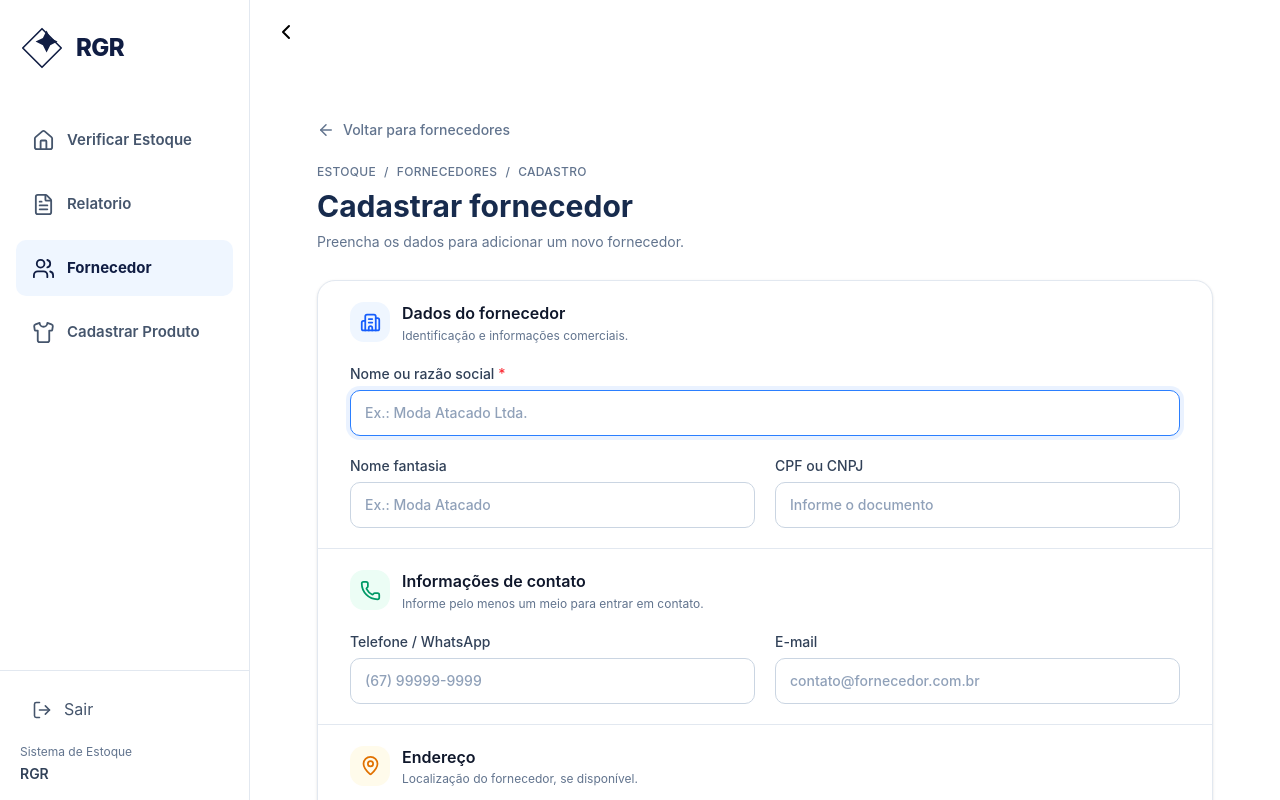
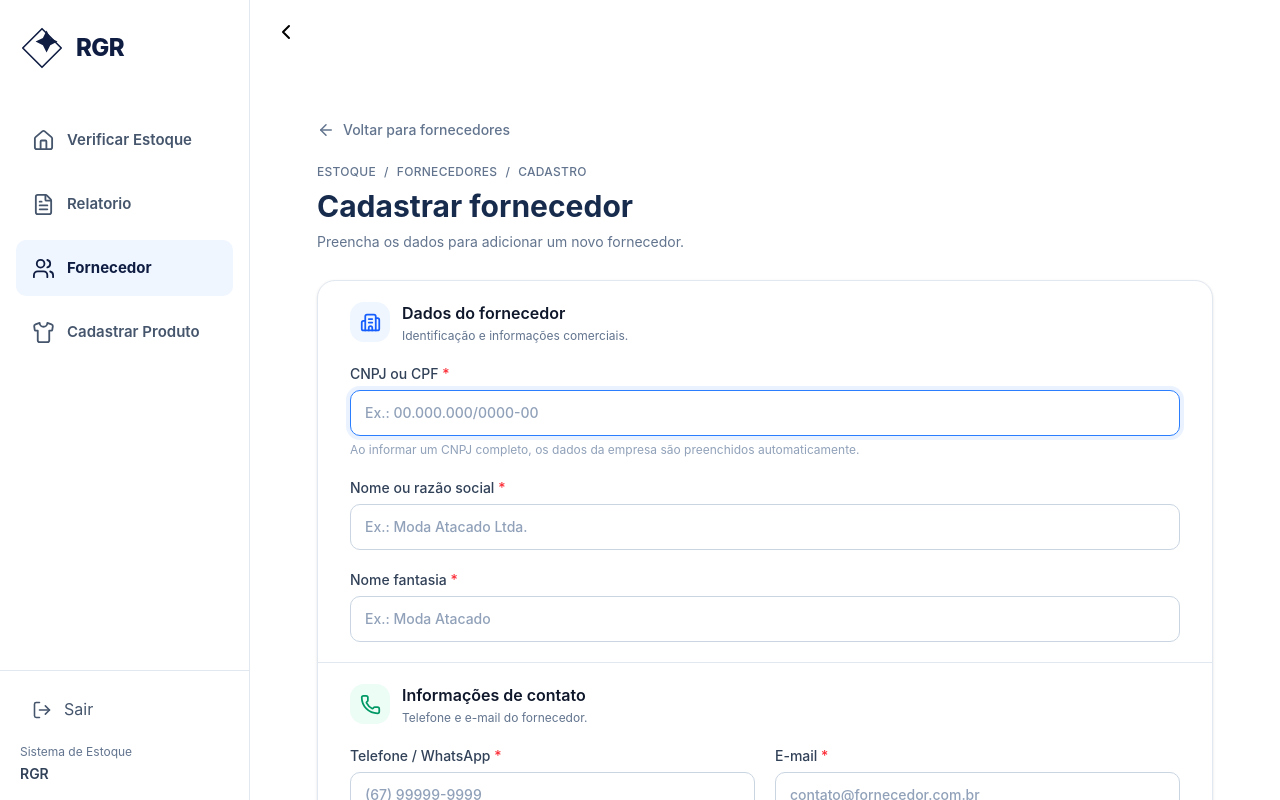
Before and after one commit to FlavioRamosFR/progWebSemestral, a Next.js app in the folder frontend/: page /rgr/provider/registerProvider in a window 1280 px wide. Built offline with nearby package versions, Linux system fonts and the light colour scheme; no server answers.

Commit message:
feat: add public api for cnpj

```diff
--- a/frontend/app/rgr/provider/registerProvider/page.tsx
+++ b/frontend/app/rgr/provider/registerProvider/page.tsx
@@ -1,13 +1,13 @@
-
 'use client';
 
 import { useEffect, useState, type FormEvent } from 'react';
 import Link from 'next/link';
 import { useRouter } from 'next/navigation';
-import { ArrowLeft, Building2, Save, X, Store, Mail, Phone, MapPin, } from 'lucide-react';
+import { ArrowLeft, Building2, Loader2, Save, X, Phone, MapPin } from 'lucide-react';
 import { formProductService as providerService } from '@/services/provider/provider.service';
 import { maskCep, maskCpfCnpj, maskPhone } from '@/utils/masks';
 import { cepService } from '@/services/cepService';
+import { cnpjService, type CnpjData } from '@/services/cnpjService';
 
 interface Fornecedor {
   id: string;
@@ -38,6 +38,45 @@ const FORMULARIO_VAZIO: FormularioFornecedor = {
   observacoes: '',
 };
 
+function somenteNumeros(valor: string) {
+  return valor.replace(/\D/g, '');
+}
+
+// Todos os campos são obrigatórios, exceto "observacoes"
+const CAMPOS_OBRIGATORIOS: {
+  campo: keyof FormularioFornecedor;
+  rotulo: string;
+}[] = [
+  { campo: 'documento', rotulo: 'CNPJ ou CPF' },
+  { campo: 'nome', rotulo: 'nome ou razão social' },
+  { campo: 'nomeFantasia', rotulo: 'nome fantasia' },
+  { campo: 'telefone', rotulo: 'telefone' },
+  { campo: 'email', rotulo: 'e-mail' },
+  { campo: 'cep', rotulo: 'CEP' },
+  { campo: 'endereco', rotulo: 'endereço' },
+  { campo: 'cidade', rotulo: 'cidade' },
+  { campo: 'estado', rotulo: 'UF' },
+];
+
+// A BrasilAPI devolve endereço e cidade em maiúsculas: "AVENIDA PAULISTA" -> "Avenida Paulista"
+function capitalizar(texto: string) {
+  return texto
+    .toLowerCase()
+    .replace(/(^|\s)\S/g, (letra) => letra.toUpperCase());
+}
+
+function montarEndereco(empresa: CnpjData) {
+  const rua = [empresa.descricao_tipo_de_logradouro, empresa.logradouro]
+    .filter(Boolean)
+    .join(' ');
+
+  if (!rua) return '';
+
+  return empresa.numero
+    ? `${capitalizar(rua)}, ${empresa.numero}`
+    : capitalizar(rua);
+}
+
 export default function CadastrarFornecedorPage() {
   const router = useRouter();
 
@@ -48,6 +87,7 @@ export default function CadastrarFornecedorPage() {
   const [naoEncontrado, setNaoEncontrado] = useState(false);
   const [erro, setErro] = useState('');
   const [salvando, setSalvando] = useState(false);
+  const [buscandoCnpj, setBuscandoCnpj] = useState(false);
 
   useEffect(() => {
     const idUrl = new URLSearchParams(window.location.search).get('id');
@@ -76,9 +116,19 @@ export default function CadastrarFornecedorPage() {
     let valorFormatado = valor;
 
     switch (campo) {
-      case 'documento':
+      case 'documento': {
         valorFormatado = maskCpfCnpj(valor);
+
+        const digitos = somenteNumeros(valorFormatado);
+        const documentoMudou =
+          digitos !== somenteNumeros(formulario.documento);
+
+        // CNPJ completo (14 dígitos): busca os dados da empresa e preenche o formulário
+        if (digitos.length === 14 && documentoMudou) {
+          buscarCnpj(digitos);
+        }
         break;
+      }
 
       case 'telefone':
         valorFormatado = maskPhone(valor);
@@ -90,19 +140,84 @@ export default function CadastrarFornecedorPage() {
     }
 
     setFormulario((atual) => ({ ...atual, [campo]: valorFormatado }));
-    setErro('')
+    setErro('');
   }
+
+  async function buscarCnpj(cnpj: string) {
+    setBuscandoCnpj(true);
+
+    try {
+      const empresa = await cnpjService(cnpj);
+
+      setFormulario((atual) => {
+        // Se o CNPJ foi alterado enquanto a busca rodava, ignora essa resposta
+        if (somenteNumeros(atual.documento) !== cnpj) return atual;
+
+        // Os dados da empresa substituem o que já estava preenchido.
+        // O que a Receita não informa fica vazio para ser preenchido à mão.
+        // As observações não vêm da API e são mantidas.
+        return {
+          ...atual,
+          nome: empresa.razao_social || '',
+          nomeFantasia: empresa.nome_fantasia || '',
+          telefone: empresa.ddd_telefone_1
+            ? maskPhone(empresa.ddd_telefone_1)
+            : '',
+          email: empresa.email ? empresa.email.toLowerCase() : '',
+          cep: empresa.cep ? maskCep(String(empresa.cep)) : '',
+          endereco: montarEndereco(empresa),
+          cidade: empresa.municipio ? capitalizar(empresa.municipio) : '',
+          estado: empresa.uf || '',
+        };
+      });
+
+      setErro('');
+    } catch (error) {
+      setErro(
+        error instanceof Error
+          ? error.message
+          : 'Não foi possível consultar o CNPJ.',
+      );
+    } finally {
+      setBuscandoCnpj(false);
+    }
+  }
+
   async function salvarFornecedor(event: FormEvent<HTMLFormElement>) {
     event.preventDefault();
     setErro('');
 
-    if (!formulario.nome.trim()) {
-      setErro('Informe o nome ou a razão social do fornecedor.');
+    const faltando = CAMPOS_OBRIGATORIOS.filter(
+      ({ campo }) => !formulario[campo].trim(),
+    );
+
+    if (faltando.length > 0) {
+      setErro(
+        `Preencha os campos obrigatórios: ${faltando
+          .map(({ rotulo }) => rotulo)
+          .join(', ')}.`,
+      );
       return;
     }
 
-    if (!formulario.telefone.trim() && !formulario.email.trim()) {
-      setErro('Informe pelo menos um telefone ou e-mail para contato.');
+    const tamanhoDocumento = somenteNumeros(formulario.documento).length;
+    if (tamanhoDocumento !== 11 && tamanhoDocumento !== 14) {
+      setErro('Informe um CPF (11 dígitos) ou um CNPJ (14 dígitos) completo.');
+      return;
+    }
+
+    if (somenteNumeros(formulario.telefone).length < 10) {
+      setErro('Informe um telefone completo, com DDD.');
+      return;
+    }
+
+    if (somenteNumeros(formulario.cep).length !== 8) {
+      setErro('Informe um CEP com 8 dígitos.');
+      return;
+    }
+
+    if (formulario.estado.trim().length !== 2) {
+      setErro('Informe a sigla do estado com 2 letras.');
       return;
     }
 
@@ -141,12 +256,13 @@ export default function CadastrarFornecedorPage() {
   }
 
   async function buscarCep() {
-  const cep = formulario.cep.replace(/\D/g, '');
+    const cep = somenteNumeros(formulario.cep);
 
-  // Só consulta quando tiver os 8 números
-  if (cep.length !== 8) return;
+    // Só consulta quando tiver os 8 números
+    if (cep.length !== 8) return;
+
     try {
-      const dados = await cepService(formulario.cep);
+      const dados = await cepService(cep);
 
       setFormulario((atual) => ({
         ...atual,
@@ -156,9 +272,12 @@ export default function CadastrarFornecedorPage() {
       }));
 
       setErro('');
-
     } catch (error) {
-      setErro(error instanceof Error ? error.message : 'Não foi possível consultar o CEP.');
+      setErro(
+        error instanceof Error
+          ? error.message
+          : 'Não foi possível consultar o CEP.',
+      );
     }
   }
 
@@ -260,6 +379,44 @@ export default function CadastrarFornecedorPage() {
             </div>
 
             <div className="grid grid-cols-1 gap-5 sm:grid-cols-2">
+              {/* CNPJ vem primeiro: ao completar, preenche o restante do formulário */}
+              <div className="sm:col-span-2">
+                <label className={classeLabel}>
+                  CNPJ ou CPF <span className="text-red-500">*</span>
+                  <span className="relative block">
+                    <input
+                      type="text"
+                      value={formulario.documento}
+                      onChange={(e) =>
+                        atualizarCampo('documento', e.target.value)
+                      }
+                      placeholder="Ex.: 00.000.000/0000-00"
+                      maxLength={20}
+                      required
+                      autoFocus
+                      className={`${classeInput} ${buscandoCnpj ? 'pr-11' : ''}`}
+                    />
+
+                    {buscandoCnpj && (
+                      <Loader2
+                        size={18}
+                        aria-hidden="true"
+                        className="absolute bottom-3.5 right-3.5 animate-spin text-blue-600"
+                      />
+                    )}
+                  </span>
+                </label>
+
+                <p
+                  aria-live="polite"
+                  className="mt-1.5 text-xs text-slate-400"
+                >
+                  {buscandoCnpj
+                    ? 'Buscando dados do CNPJ...'
+                    : 'Ao informar um CNPJ completo, os dados da empresa são preenchidos automaticamente.'}
+                </p>
+              </div>
+
               <label className={`${classeLabel} sm:col-span-2`}>
                 Nome ou razão social <span className="text-red-500">*</span>
                 <input
@@ -269,13 +426,12 @@ export default function CadastrarFornecedorPage() {
                   placeholder="Ex.: Moda Atacado Ltda."
                   required
                   maxLength={120}
-                  autoFocus
                   className={classeInput}
                 />
               </label>
 
-              <label className={classeLabel}>
-                Nome fantasia
+              <label className={`${classeLabel} sm:col-span-2`}>
+                Nome fantasia <span className="text-red-500">*</span>
                 <input
                   type="text"
                   value={formulario.nomeFantasia}
@@ -283,21 +439,8 @@ export default function CadastrarFornecedorPage() {
                     atualizarCampo('nomeFantasia', e.target.value)
                   }
                   placeholder="Ex.: Moda Atacado"
+                  required
                   maxLength={120}
-                  className={classeInput}
-                />
-              </label>
-
-              <label className={classeLabel}>
-                CPF ou CNPJ
-                <input
-                  type="text"
-                  value={formulario.documento}
-                  onChange={(e) =>
-                    atualizarCampo('documento', e.target.value)
-                  }
-                  placeholder="Informe o documento"
-                  maxLength={20}
                   className={classeInput}
                 />
               </label>
@@ -316,14 +459,14 @@ export default function CadastrarFornecedorPage() {
                   Informações de contato
                 </h2>
                 <p className="mt-0.5 text-xs text-slate-500">
-                  Informe pelo menos um meio para entrar em contato.
+                  Telefone e e-mail do fornecedor.
                 </p>
               </div>
             </div>
 
             <div className="grid grid-cols-1 gap-5 sm:grid-cols-2">
               <label className={classeLabel}>
-                Telefone / WhatsApp
+                Telefone / WhatsApp <span className="text-red-500">*</span>
                 <input
                   type="tel"
                   value={formulario.telefone}
@@ -331,18 +474,20 @@ export default function CadastrarFornecedorPage() {
                     atualizarCampo('telefone', e.target.value)
                   }
                   placeholder="(67) 99999-9999"
+                  required
                   maxLength={25}
                   className={classeInput}
                 />
               </label>
 
               <label className={classeLabel}>
-                E-mail
+                E-mail <span className="text-red-500">*</span>
                 <input
                   type="email"
                   value={formulario.email}
                   onChange={(e) => atualizarCampo('email', e.target.value)}
                   placeholder="contato@fornecedor.com.br"
+                  required
                   maxLength={150}
                   className={classeInput}
                 />
@@ -360,14 +505,14 @@ export default function CadastrarFornecedorPage() {
               <div>
                 <h2 className="font-semibold text-slate-900">Endereço</h2>
                 <p className="mt-0.5 text-xs text-slate-500">
-                  Localização do fornecedor, se disponível.
+                  Localização do fornecedor.
                 </p>
               </div>
             </div>
 
             <div className="grid grid-cols-1 gap-5 sm:grid-cols-6">
               <label className={`${classeLabel} sm:col-span-2`}>
-                CEP
+                CEP <span className="text-red-500">*</span>
                 <input
                   type="text"
                   value={formulario.cep}
@@ -380,13 +525,14 @@ export default function CadastrarFornecedorPage() {
                     }
                   }}
                   placeholder="00000-000"
+                  required
                   maxLength={9}
                   className={classeInput}
                 />
               </label>
 
               <label className={`${classeLabel} sm:col-span-4`}>
-                Endereço
+                Endereço <span className="text-red-500">*</span>
                 <input
                   type="text"
                   value={formulario.endereco}
@@ -394,25 +540,27 @@ export default function CadastrarFornecedorPage() {
                     atualizarCampo('endereco', e.target.value)
                   }
                   placeholder="Rua, avenida e número"
+                  required
                   maxLength={180}
                   className={classeInput}
                 />
               </label>
 
               <label className={`${classeLabel} sm:col-span-4`}>
-                Cidade
+                Cidade <span className="text-red-500">*</span>
                 <input
                   type="text"
                   value={formulario.cidade}
                   onChange={(e) => atualizarCampo('cidade', e.target.value)}
                   placeholder="Nome da cidade"
+                  required
                   maxLength={100}
                   className={classeInput}
                 />
               </label>
 
               <label className={`${classeLabel} sm:col-span-2`}>
-                UF
+                UF <span className="text-red-500">*</span>
                 <input
                   type="text"
                   value={formulario.estado}
@@ -423,6 +571,7 @@ export default function CadastrarFornecedorPage() {
                     )
                   }
                   placeholder="MS"
+                  required
                   maxLength={2}
                   className={classeInput}
                 />
--- /dev/null
+++ b/frontend/services/cnpjService.ts
@@ -0,0 +1,31 @@
+export interface CnpjData {
+  cnpj: string
+  razao_social: string
+  nome_fantasia: string
+  descricao_situacao_cadastral: string
+  descricao_tipo_de_logradouro?: string | null
+  logradouro: string
+  numero: string
+  complemento: string
+  bairro: string
+  municipio: string
+  uf: string
+  cep: string
+  ddd_telefone_1: string
+  email: string | null
+}
+
+export async function cnpjService(cnpj: string): Promise<CnpjData> {
+  const cnpjFormat = cnpj.replace(/\D/g, "")
+
+  if (cnpjFormat.length !== 14) { throw new Error("CNPJ incompleto") }
+
+  const res = await fetch(`https://brasilapi.com.br/api/cnpj/v1/${cnpjFormat}`)
+
+  if (res.status === 404) { throw new Error("CNPJ não encontrado") }
+  if (res.status === 400) { throw new Error("CNPJ inválido") }
+  if (res.status === 429) { throw new Error("Muitas consultas. Tente novamente em instantes") }
+  if (!res.ok) { throw new Error("Erro ao buscar CNPJ") }
+
+  return res.json()
+}
```
